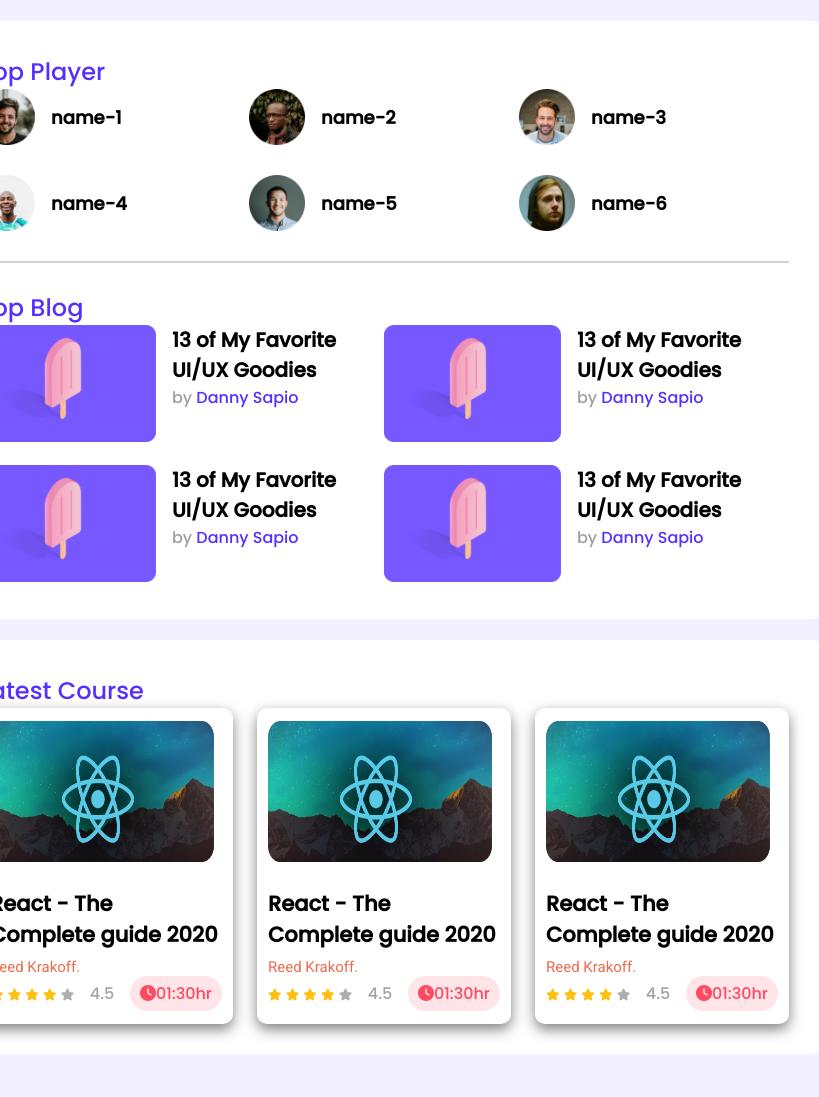
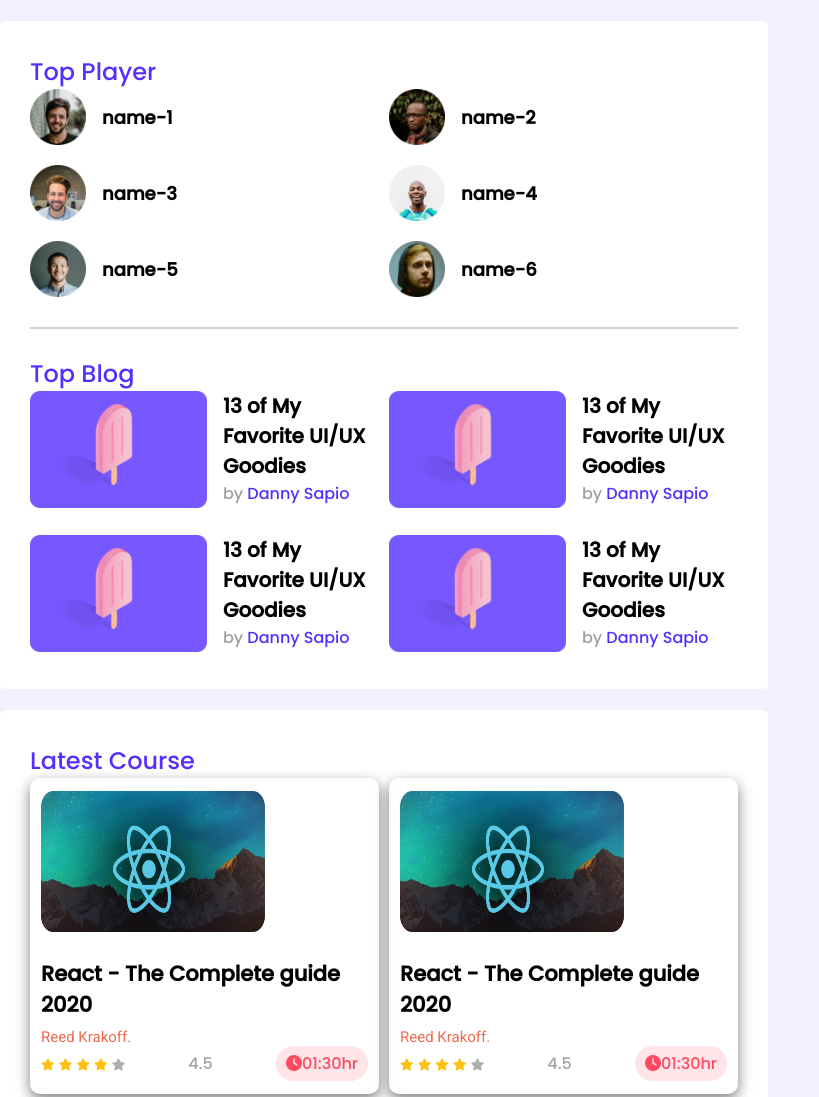
Before and after one commit to arfat-beep/leader-board-css, a plain HTML site: page index.html in a window 768 px wide. Shown: the top 1097 px of the page, 819 px wide, since content can reach past the window. Before the commit the page ends 1054 px from the top, so only its background shows below. Drawn offline with Linux system fonts and the light colour scheme.

Commit message:
This is final and responsive

```diff
--- a/styles/style.css
+++ b/styles/style.css
@@ -152,3 +152,14 @@ hr {
     flex-direction: column;
   }
 }
+@media only screen and (min-width: 689px) and (max-width: 992px) {
+  .container {
+    width: 100%;
+  }
+  .blogs,
+  .players,
+  .courses {
+    grid-template-columns: repeat(2, 1fr);
+    gap: 20px 10px;
+  }
+}
```
